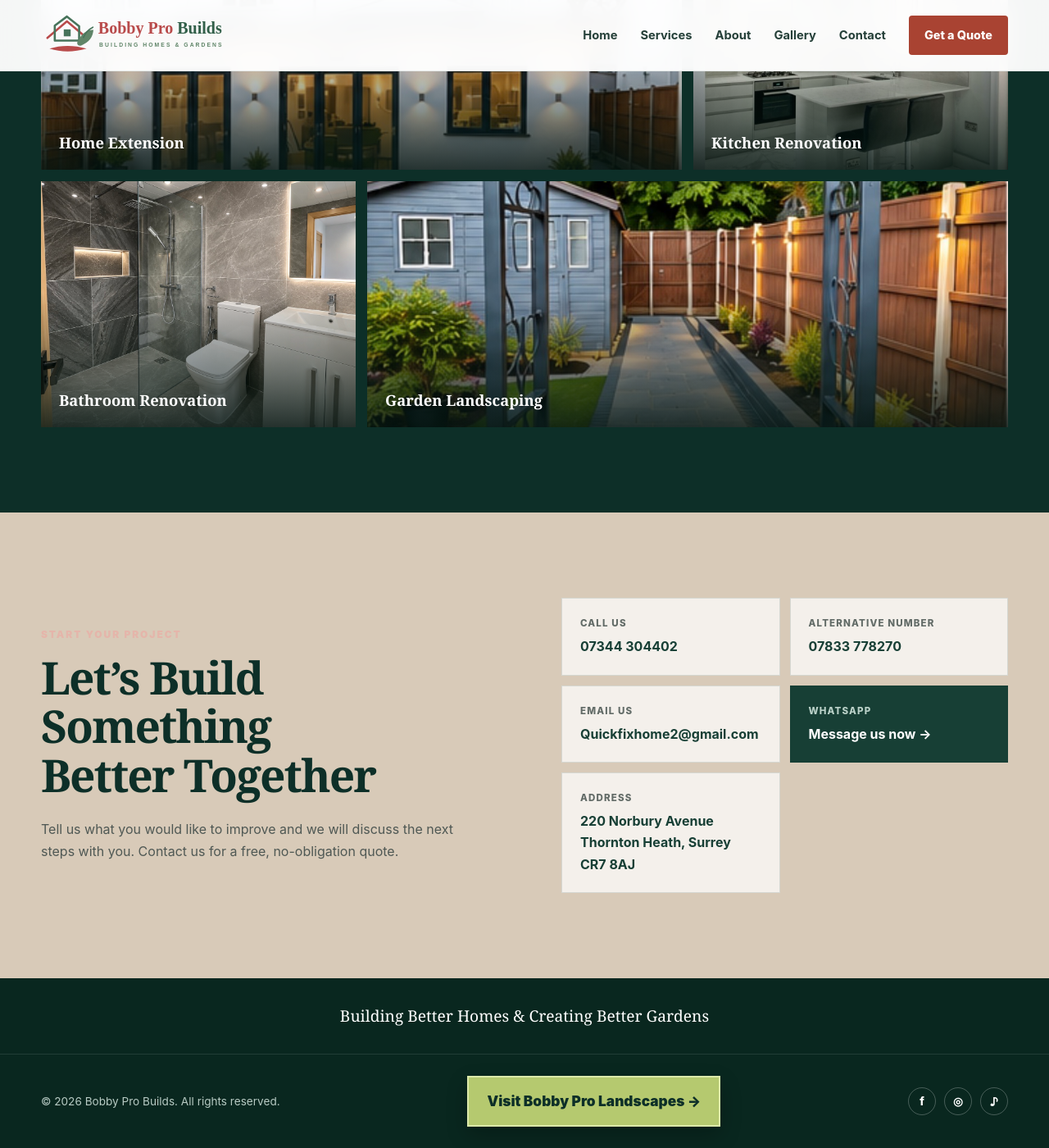
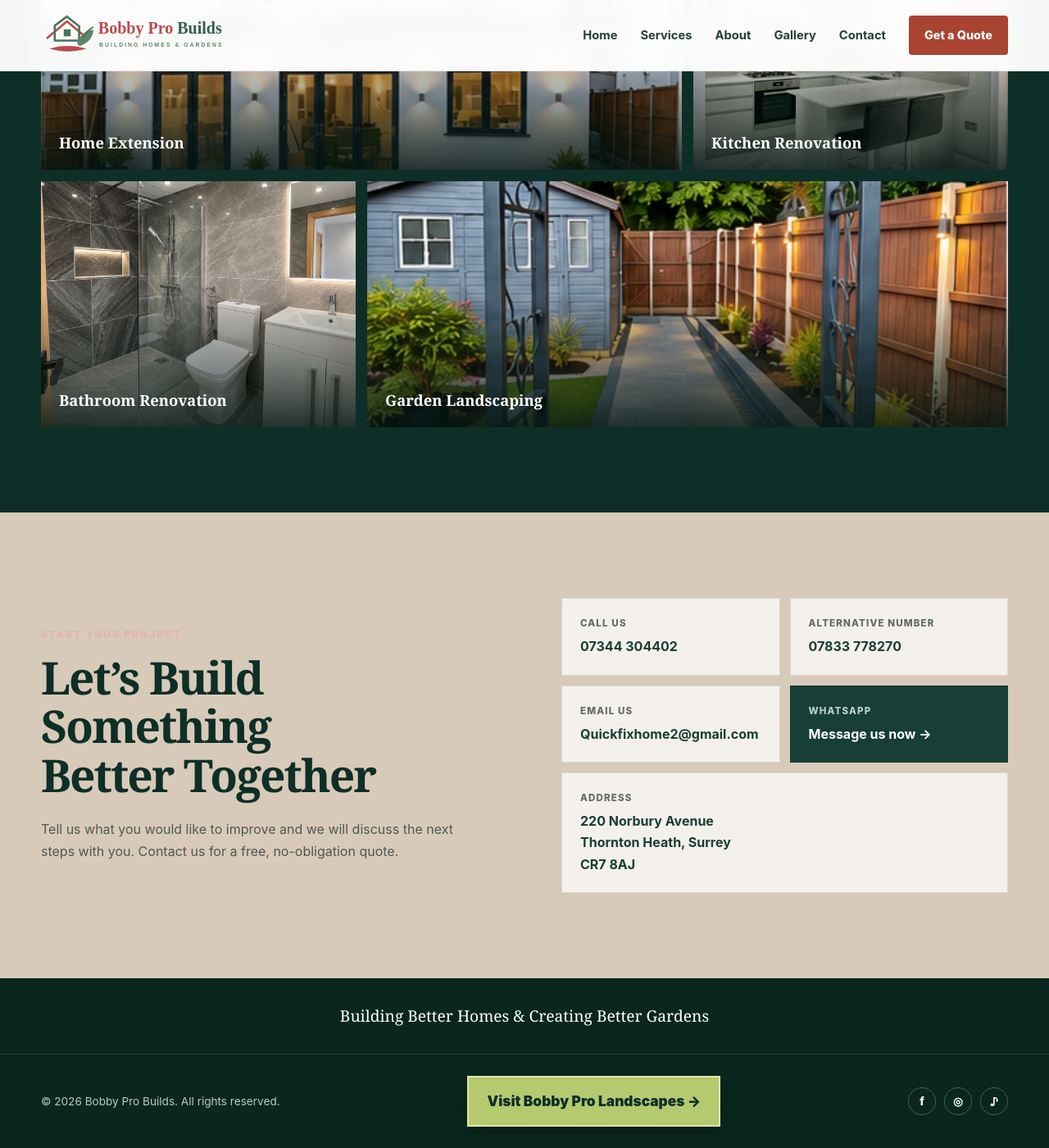
Before and after one commit to arsalanbobby/Bobby-Pro-Builds, a Jekyll site: the page built from index.md, in a window 1280 px wide and 1400 px high, scrolled down 2811 px. Shown: the whole window at 82% size. Built offline with Jekyll 4.4.1, drawn with Linux system fonts in a browser that asks for light colours.

```diff
--- a/assets/css/style.css
+++ b/assets/css/style.css
@@ -123,6 +123,7 @@ button{color:inherit}
 .contact-options .whatsapp-option{background:var(--green);border-color:var(--green)}
 .contact-options .whatsapp-option span{color:#bad1c8}
 .contact-options .whatsapp-option strong{color:#fff}
+.contact-options .address-option{grid-column:1/-1}
 
 .site-footer{background:#09271f;color:#fff}
 .footer-slogan{padding:30px 24px;text-align:center;border-bottom:1px solid rgba(255,255,255,.1);font-family:Georgia,"Times New Roman",serif;font-size:1.2rem}
@@ -217,6 +218,7 @@ button{color:inherit}
   .project-gallery{grid-template-columns:1fr;grid-auto-rows:250px}
   .gallery-card.gallery-wide{grid-column:auto}
   .contact-options{grid-template-columns:1fr}
+  .contact-options .address-option{grid-column:auto}
   .footer-inner{flex-direction:column;text-align:center}
   .floating-whatsapp{right:12px;bottom:12px}
 }
```
